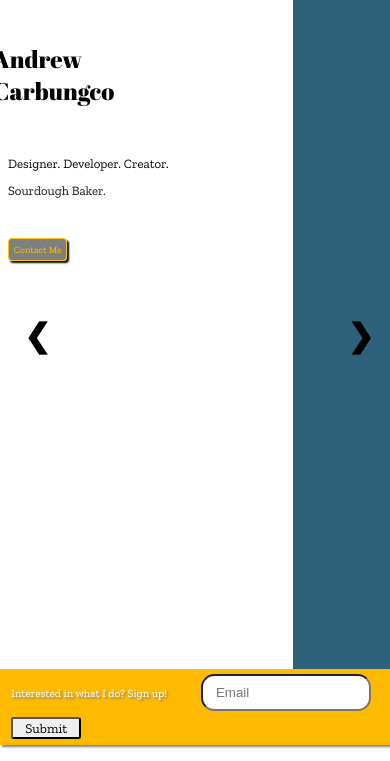
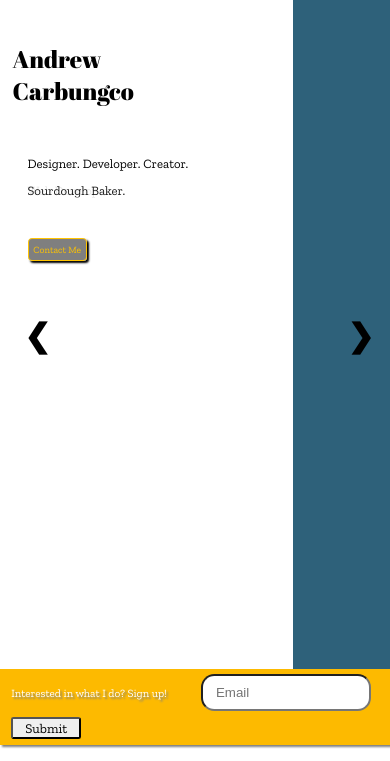
Before and after one commit to drewlearnsabout/portfolio_2019, a plain HTML site: page index.html in a window 390 px wide. Shown: the part 99-860 px from the top of the page. Drawn offline with nearby package versions, Linux system fonts and the light colour scheme.

Commit message:
Add files via upload

```diff
--- a/style.css
+++ b/style.css
@@ -479,7 +479,7 @@ footer div {
 
     header h1 {
         top: 14%;
-        left: -10%;
+        left: -5%;
         font-size: 1.5em;
         padding-left: 1em;
         z-index: 4;
@@ -488,7 +488,7 @@ footer div {
 
     header h2 {
         top: 28%;
-        left: 0;
+        left: 5%;
         font-size: 0.8em;
     }
 
@@ -499,7 +499,7 @@ footer div {
 
     #formButton {
         top: 39%;
-        left: 0%;
+        left: 5%;
         padding: 0.5em;
         font-size: 0.6em;
     }
```
